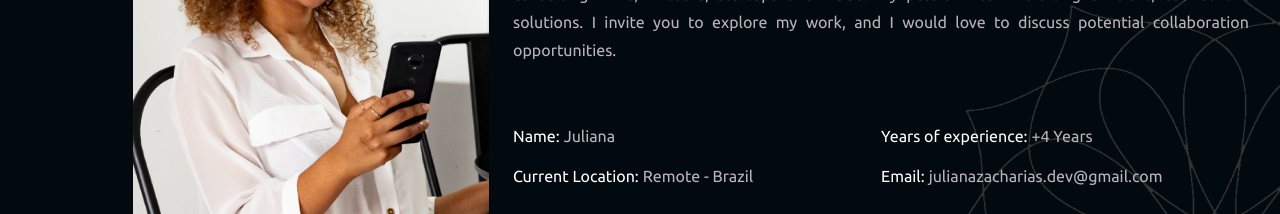
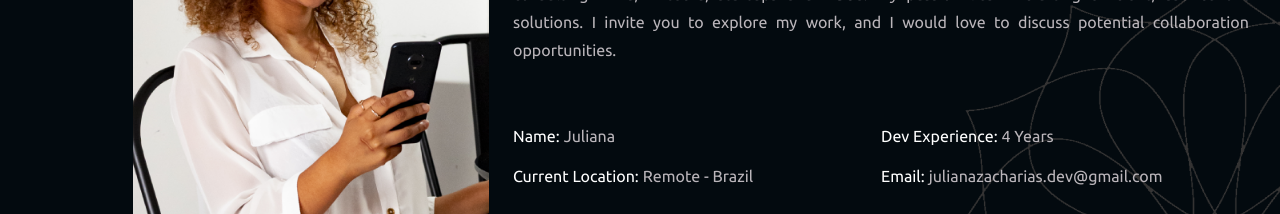
Before and after one commit to julianazacharias/julianazacharias.github.io, a plain HTML site: page index.html in a window 1280 px wide. Shown: the part 1140-1354 px from the top of the page. Drawn offline with nearby package versions, Linux system fonts and the light colour scheme; a script that the page names is missing; a web font is replaced by a local one.

Commit message:
update About Me experience

```diff
--- a/index.html
+++ b/index.html
@@ -184,8 +184,8 @@
 												</div>
 												<div class="col-lg-6 ps-0">
 													<div class="item">
-														<span class="title">Years of experience:</span>
-														<span class="value">+4 Years</span>
+														<span class="title">Dev Experience:</span>
+														<span class="value">4 Years</span>
 													</div>
 													<div class="item">
 														<span class="title">Email:</span>
```
